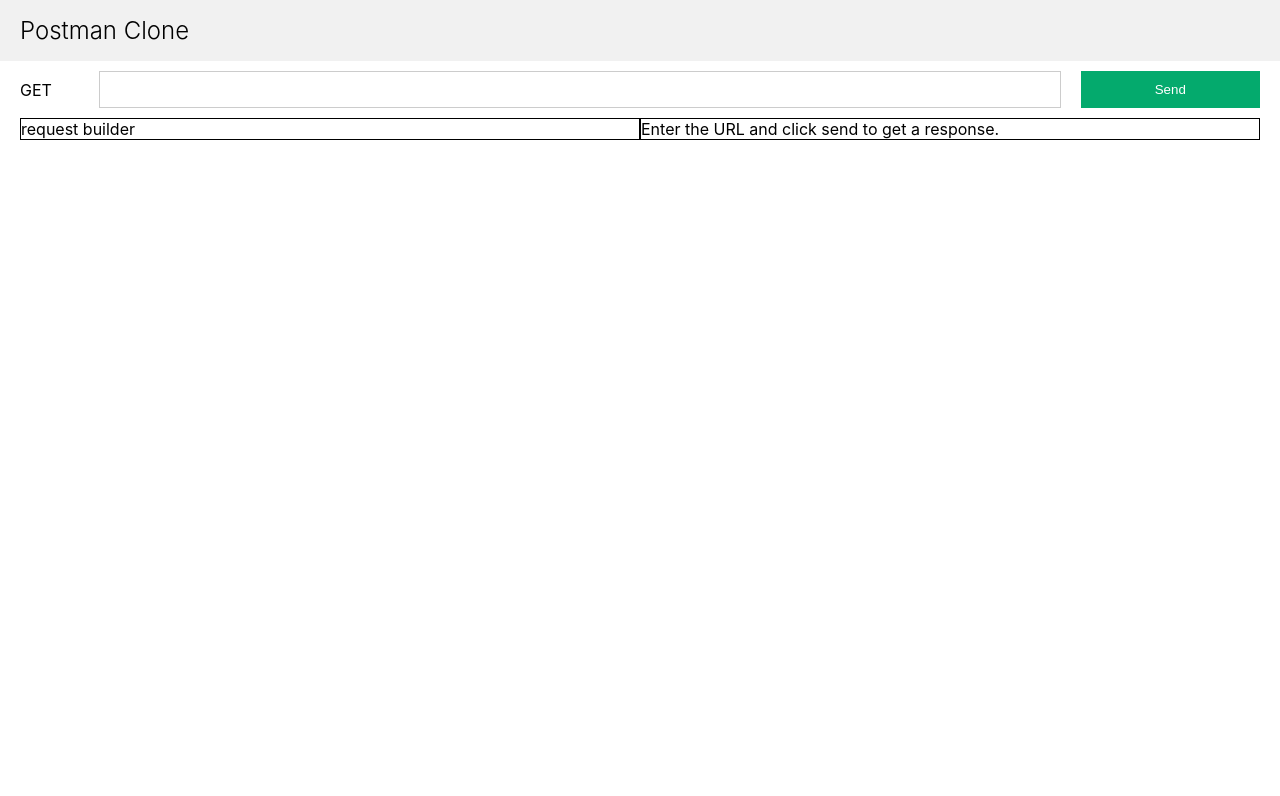
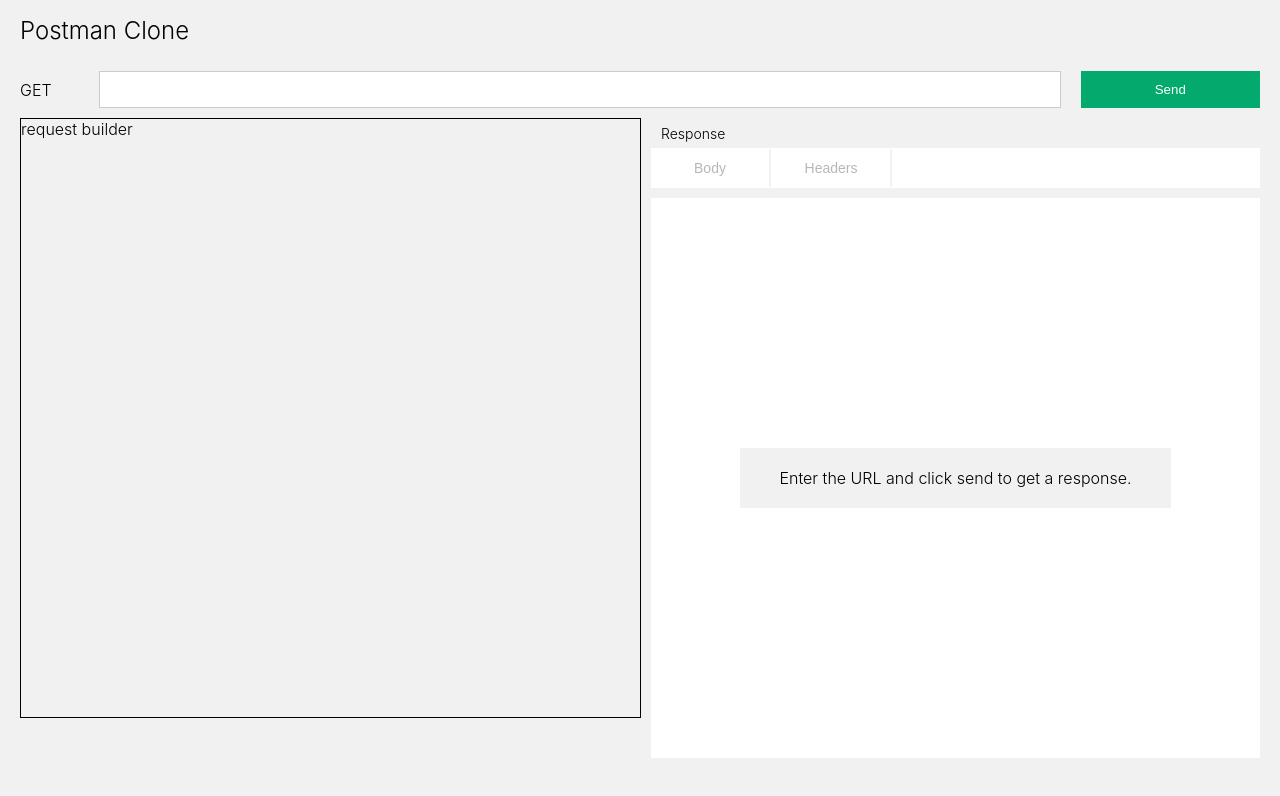
Before and after one commit to tonimrga/react-postman, a React (Create React App) app: page / in a window 1280 px wide. Shown: the top 796 px of the page. Built offline with nearby package versions, Linux system fonts and the light colour scheme.

Commit message:
implemented react logic for response preview

```diff
--- a/src/components/body/AppBody.css
+++ b/src/components/body/AppBody.css
@@ -8,4 +8,5 @@
     display: flex;
     justify-content: space-evenly;
     margin-top: 10px;
+    height: 75vh;
 }
--- /dev/null
+++ b/src/components/response-preview/BodyTab.css
@@ -0,0 +1,7 @@
+.response-preview-body {
+    background-color: white;
+    height: calc(100% - 80px);
+    margin: 10px 0 10px 10px;
+    padding: 10px;
+    overflow-y: auto;
+}
--- /dev/null
+++ b/src/components/response-preview/BodyTab.tsx
@@ -0,0 +1,27 @@
+import React from 'react';
+
+import './BodyTab.css';
+
+interface Props {
+    body: any;
+}
+
+export const BodyTab: React.FC<Props> = (props: Props) => {
+  const renderBody = () => {
+    let body: string;
+    try {
+      body = JSON.stringify(props.body, undefined, 2);
+    } catch(e) {
+      body = '';
+    }
+    return body;
+  };
+
+  return (
+    <div className="response-preview-body">
+      <pre>
+        {renderBody()}
+      </pre>
+    </div>
+  );
+}
--- /dev/null
+++ b/src/components/response-preview/EmptyScreen.css
@@ -0,0 +1,16 @@
+.response-preview-empty {
+    background-color: white;
+    display: flex;
+    align-items: center;
+    justify-content: center;
+    height: calc(100% - 40px);
+    margin: 10px 0 0 10px;
+}
+
+.response-preview-empty-text {
+    background-color: #f1f1f1;
+    font-size: 16px;
+    font-weight: 300;
+    padding: 20px 40px;
+    text-align: center;
+}
--- /dev/null
+++ b/src/components/response-preview/EmptyScreen.tsx
@@ -0,0 +1,17 @@
+import React from 'react';
+
+import './EmptyScreen.css';
+
+interface Props {
+    errorText?: string;
+}
+
+export const EmptyScreen: React.FC<Props> = (props: Props) => {
+  return (
+    <div className="response-preview-empty">
+      <span className="response-preview-empty-text">
+        {props.errorText ? props.errorText : 'Enter the URL and click send to get a response.'}
+      </span>
+    </div>
+  );
+}
--- /dev/null
+++ b/src/components/response-preview/HeadersTab.css
@@ -0,0 +1,24 @@
+.response-preview-headers {
+    background-color: white;
+    height: calc(100% - 80px);
+    margin: 10px 0 10px 10px;
+    padding: 10px;
+    overflow-y: auto;
+}
+
+.response-header {
+    display: flex;
+    justify-content: space-evenly;
+    align-items: center;
+    border-bottom: 1px solid #f1f1f1;
+}
+
+.response-header__key {
+    width: 50%;
+    padding: 10px;
+}
+
+.response-header__value {
+    width: 50%;
+    padding: 10px;
+}
--- /dev/null
+++ b/src/components/response-preview/HeadersTab.tsx
@@ -0,0 +1,22 @@
+import React from 'react';
+
+import './HeadersTab.css';
+
+interface Props {
+    headers: object;
+}
+
+export const HeadersTab: React.FC<Props> = (props: Props) => {
+  const renderHeaders = Object.keys(props.headers).map((key) => (
+    <div className="response-header">
+      <div className="response-header__key">{key}:</div>
+      <div className="response-header__value">{props.headers[key as keyof object]}</div>
+    </div>
+  ));
+
+  return (
+    <div className="response-preview-headers">
+      {renderHeaders}
+    </div>
+  );
+}
--- a/src/components/response-preview/ResponsePreview.css
+++ b/src/components/response-preview/ResponsePreview.css
@@ -1,9 +1,38 @@
 .response-preview {
     width: 100%;
-    border: 1px solid black;
+    background-color: #f1f1f1;
 }
 
-.response-preview-empty {
+.response-preview-title {
+    display: flex;
+    align-items: center;
     width: 100%;
-    border: 1px solid black;
+    height: 30px;
+    font-size: 14px;
+    font-weight: 300;
+    padding-left: 20px;
 }
+
+.response-preview-tabs {
+    background-color: white;
+    display: flex;
+    align-items: center;
+    height: 40px;
+    margin-left: 10px;
+}
+
+.response-preview-tabs__button {
+    background-color: white;
+    cursor: pointer;
+    border: none;
+    border-right: 2px solid #f1f1f1;
+    font-size: 14px;
+    font-weight: 300;
+    padding: 11px 16px;
+    margin-right: 1px;
+    width: 120px;
+}
+
+.response-status-bar {
+    font-size: 14px;
+}
--- a/src/components/response-preview/ResponsePreview.tsx
+++ b/src/components/response-preview/ResponsePreview.tsx
@@ -1,7 +1,15 @@
-import React from 'react';
+import React, { useState } from 'react';
 import { ResponseObject } from '../../interfaces';
+import { BodyTab } from './BodyTab';
+import { EmptyScreen } from './EmptyScreen';
+import { HeadersTab } from './HeadersTab';
 
 import './ResponsePreview.css';
+
+enum ResponseTab {
+  BODY,
+  HEADERS,
+}
 
 interface Props {
   errorText?: string;
@@ -9,19 +17,53 @@
 }
 
 export const ResponsePreview: React.FC<Props> = (props: Props) => {
-  const renderEmptyPreview = (
-    <div className="response-preview-empty">
-      {props.errorText ? props.errorText : 'Enter the URL and click send to get a response.'}
+  const [activeTab, setActiveTab] = useState<ResponseTab>(ResponseTab.BODY);
+
+  const renderStatusBar = () => {
+    if (!props.response) return null;
+
+    return (
+      <div className="response-status-bar">
+        <span>Method: {props.response.method} | Status: {props.response.status} {props.response.statusText}</span>
+      </div>
+    );
+  }
+
+  const renderResponsePreview = () => {
+    if (!props.response) return <EmptyScreen errorText={props.errorText} />;
+
+    switch (activeTab) {
+      case ResponseTab.BODY:
+        return <BodyTab body={props.response.data} />
+
+      case ResponseTab.HEADERS:
+        return <HeadersTab headers={props.response.headers} />
+    }
+  };
+
+  return (
+    <div className="response-preview">
+      <div className="response-preview-title">
+        <span>Response</span>
+      </div>
+      <div className="response-preview-tabs">
+        <button
+          className="response-preview-tabs__button"
+          disabled={props.response === undefined}
+          onClick={() => setActiveTab(ResponseTab.BODY)}
+        >
+            Body
+        </button>
+        <button
+          className="response-preview-tabs__button"
+          disabled={props.response === undefined}
+          onClick={() => setActiveTab(ResponseTab.HEADERS)}
+        >
+          Headers
+        </button>
+        {renderStatusBar()}
+      </div>
+      {renderResponsePreview()}
     </div>
   );
-
-  return props.response ? (
-    <div className='response-preview'>
-      data: {props.response.data.toString()}
-      headers: {props.response.headers.toString()}
-      method: {props.response.method}
-      status: {props.response.status}
-      status text: {props.response.statusText}
-    </div>
-  ) : renderEmptyPreview;
 }
--- a/src/index.css
+++ b/src/index.css
@@ -5,9 +5,6 @@
     sans-serif;
   -webkit-font-smoothing: antialiased;
   -moz-osx-font-smoothing: grayscale;
+  font-weight: 300;
+  background-color: #f1f1f1;
 }
-
-code {
-  font-family: source-code-pro, Menlo, Monaco, Consolas, 'Courier New',
-    monospace;
-}
```
